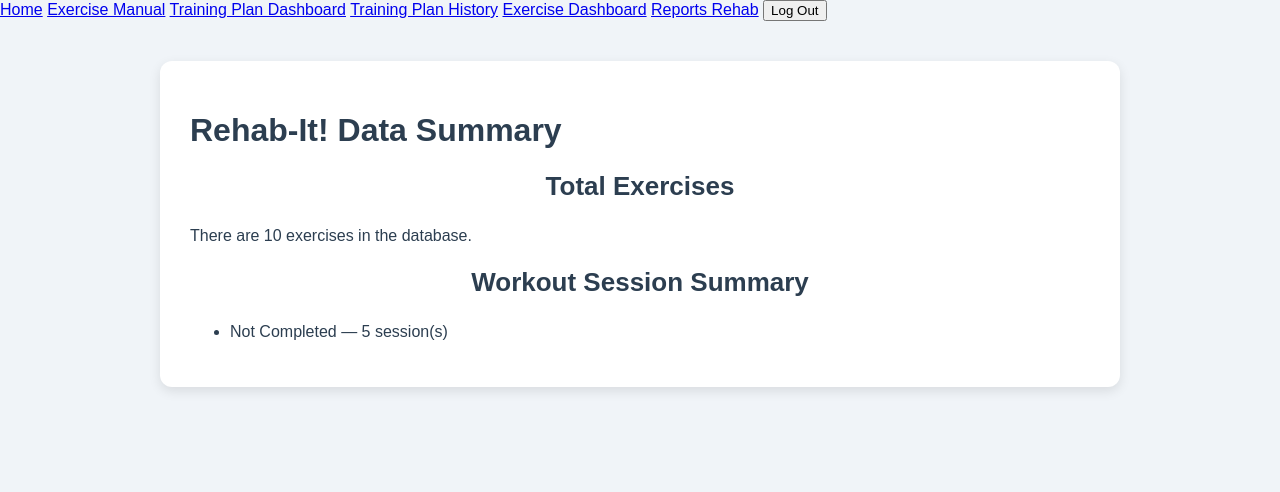
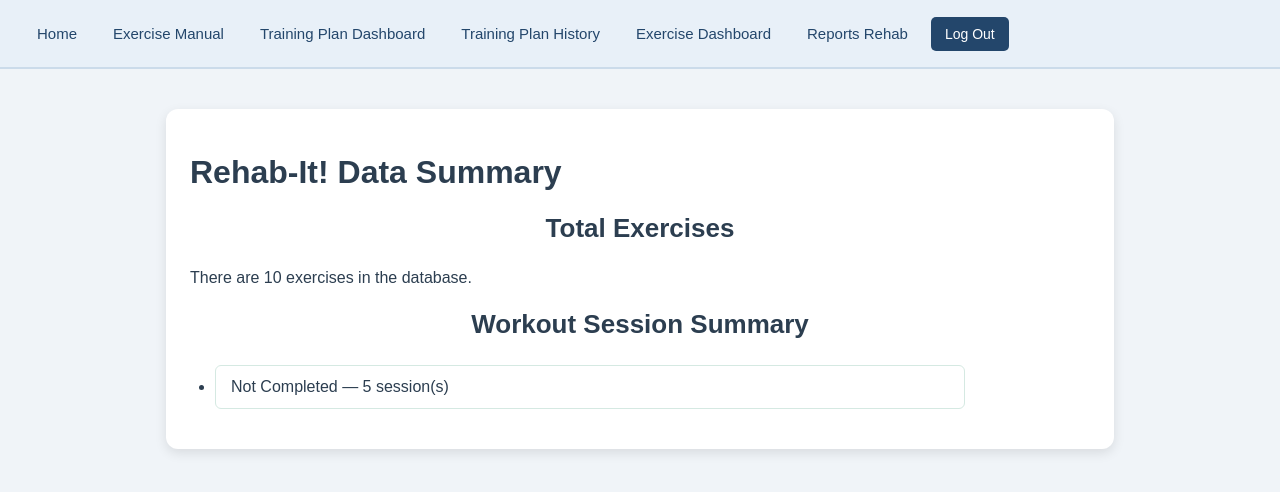
Before and after one commit to jacquelineshin/7_Rehab-It, a Django app: page /data-summary/ in a window 1280 px wide. Shown: the top 492 px of the page. Run offline with Django 5.2, Linux system fonts and the light colour scheme; a user stored in the database is signed in; data comes from the database, SQL or seed files in the repository; both versions use the stored data as it was after the commit.

Commit message:
Views, URLs, & Templates

```diff
--- a/static/css/style.css
+++ b/static/css/style.css
@@ -17,6 +17,8 @@ header {
 header h1 {
     margin: 0;
     font-size: 32px;
+    font-family: Georgia, serif;
+    color: #24594b;
 }
 
 header p {
@@ -60,3 +62,80 @@ footer {
     color: #666;
     font-size: 14px;
 }
+
+/* Navigation bar */
+nav {
+    background-color: #e8f0f8;
+    padding: 16px 24px;
+    display: flex;
+    align-items: center;
+    gap: 10px;
+    border-bottom: 2px solid #cbdbea;
+}
+
+/* Navigation links */
+nav a {
+    color: #23466b;
+    text-decoration: none;
+    padding: 9px 13px;
+    font-size: 15px;
+    font-weight: 500;
+    border-radius: 5px;
+    transition: background-color 0.2s;
+}
+
+/* Hover effect */
+nav a:hover {
+    background-color: #d0e1f1;
+}
+
+/* Log out button */
+nav button {
+    background-color: #23466b;
+    color: white;
+    border: none;
+    padding: 9px 14px;
+    border-radius: 5px;
+    font-size: 14px;
+    cursor: pointer;
+}
+
+nav button:hover {
+    background-color: #163451;
+}
+
+/* Main content */
+main {
+    padding: 24px;
+}
+
+/* All lists across the website */
+ul, ol {
+    padding-left: 25px;
+    max-width: 750px;
+}
+
+/* All list items */
+li {
+    background-color: #ffffff;
+    margin-bottom: 10px;
+    padding: 12px 15px;
+    border: 1px solid #d5e9e2;
+    border-radius: 6px;
+}
+
+/* Hover effect for list items */
+li:hover {
+    background-color: #eaf4ef;
+}
+
+/* Links inside lists */
+li a {
+    color: #367764;
+    text-decoration: none;
+    font-weight: bold;
+}
+
+li a:hover {
+    text-decoration: underline;
+}
--- a/templates/rehab/base.html
+++ b/templates/rehab/base.html
@@ -5,7 +5,7 @@
 <head>
     <meta charset="UTF-8">
     <title>{% block title %}Rehab-It!{% endblock %}</title>
-    <link rel="stylesheet" href="{% static 'css/style.css' %}">
+    <link rel="stylesheet" href="{% static 'css/style.css' %}?v=6">
 </head>
 <body>
     <nav>
```
Also changed, not shown: README.md, db.sqlite3.
